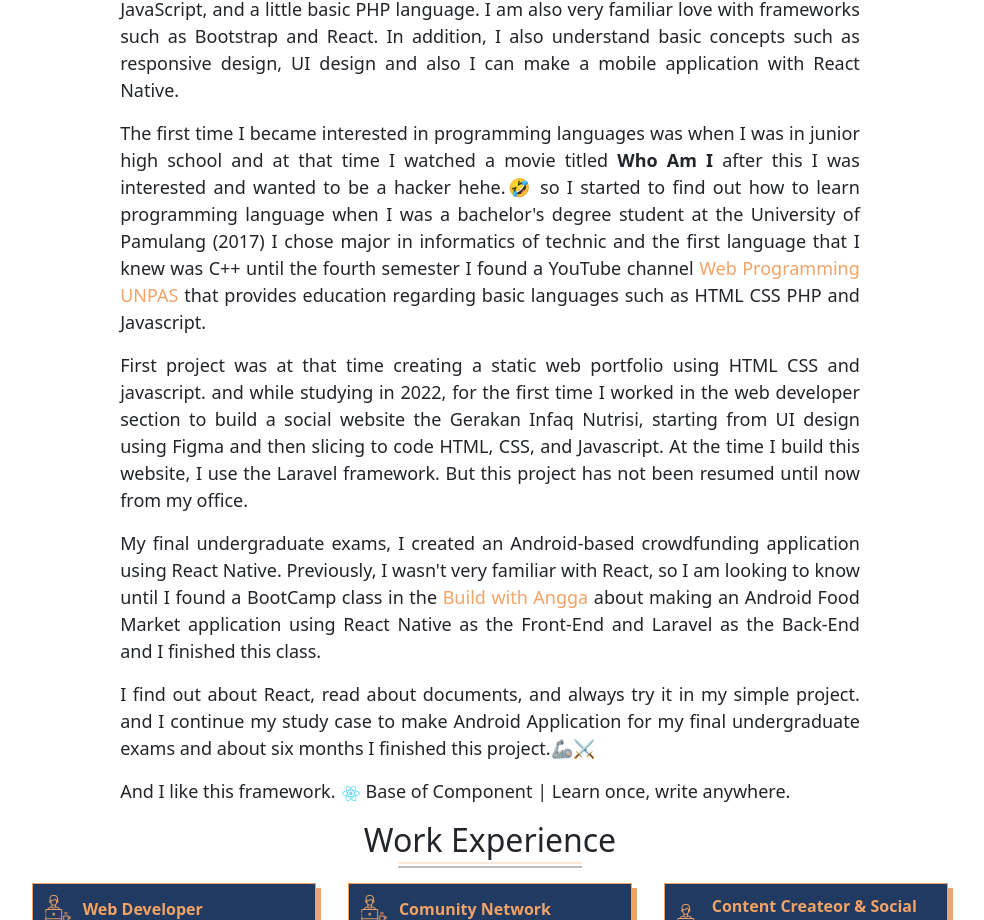
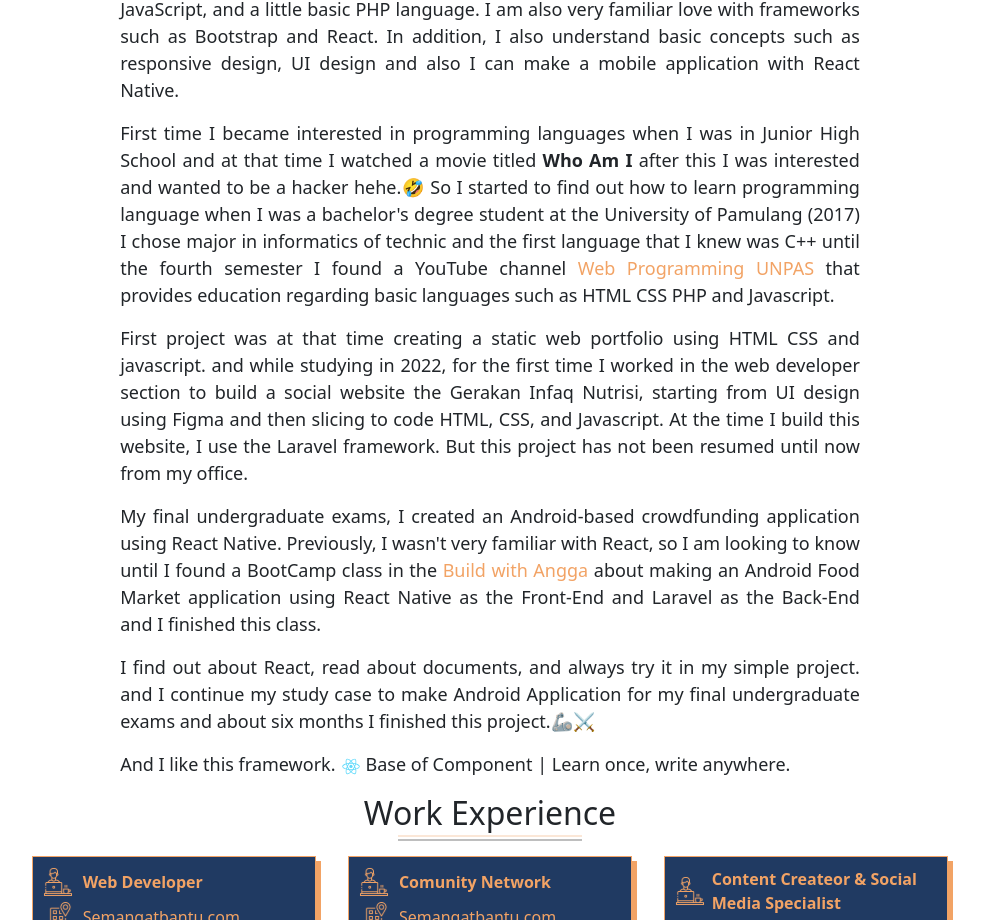
Before and after one commit to fadilfahrudin/portfolio1.0, a React (Create React App) app: page /about in a window 1280 px wide. Shown: the part 800-1720 px from the top of the page, without its empty margins (150-1134 px from the left). Built offline with nearby package versions, Linux system fonts and the light colour scheme.

Commit message:
[update]revisi text

```diff
--- a/src/pages/About/index.js
+++ b/src/pages/About/index.js
@@ -17,9 +17,9 @@ const About = () => {
 					<div className='story-text'>
 						<h1>Hey Everyone!👋</h1>
 						<p>
-							<b> I'm Fadillah Fahrudin, as UI design and Front-End Developer.</b> Youth 25
-							years old born in Lampung. I graduated from the University of Pamulang
-							majoring in Informatic of technic (2023).
+							<b> I'm Fadillah Fahrudin, as UI design and Front-End Developer.</b>{" "}
+							Youth 25 years old born in Lampung. I graduated from the University of
+							Pamulang majoring in Informatic of technic (2023).
 						</p>
 						<p>
 							I have a solid experience in several programming languages such as HTML,
@@ -29,10 +29,10 @@ const About = () => {
 							can make a mobile application with React Native.
 						</p>
 						<p>
-							The first time I became interested in programming languages was when I
-							was in junior high school and at that time I watched a movie titled{" "}
+							First time I became interested in programming languages when I was in
+							Junior High School and at that time I watched a movie titled{" "}
 							<b> Who Am I</b> after this I was interested and wanted to be a hacker
-							hehe.🤣 so I started to find out how to learn programming language when I
+							hehe.🤣 So I started to find out how to learn programming language when I
 							was a bachelor's degree student at the University of Pamulang (2017) I
 							chose major in informatics of technic and the first language that I knew
 							was C++ until the fourth semester I found a YouTube channel{" "}
@@ -68,7 +68,11 @@ const About = () => {
 							for my final undergraduate exams and about six months I finished this
 							project.🦾⚔️
 						</p>
-            <p>And I like this framework.<img src={LogoReact} alt="react" width="30" />Base of Component | Learn once, write anywhere.</p>
+						<p>
+							And I like this framework.
+							<img src={LogoReact} alt='react' width='30' />
+							Base of Component | Learn once, write anywhere.
+						</p>
 					</div>
 				</section>
 
```
